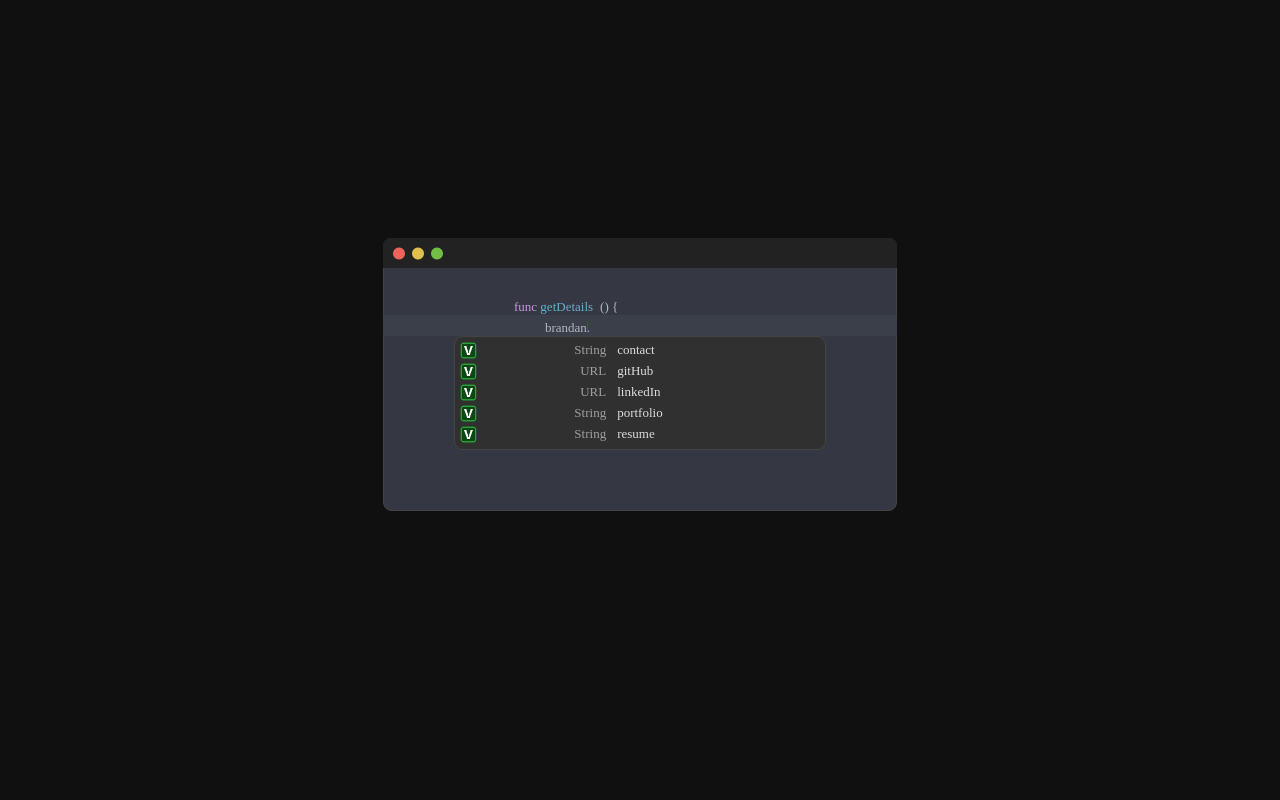
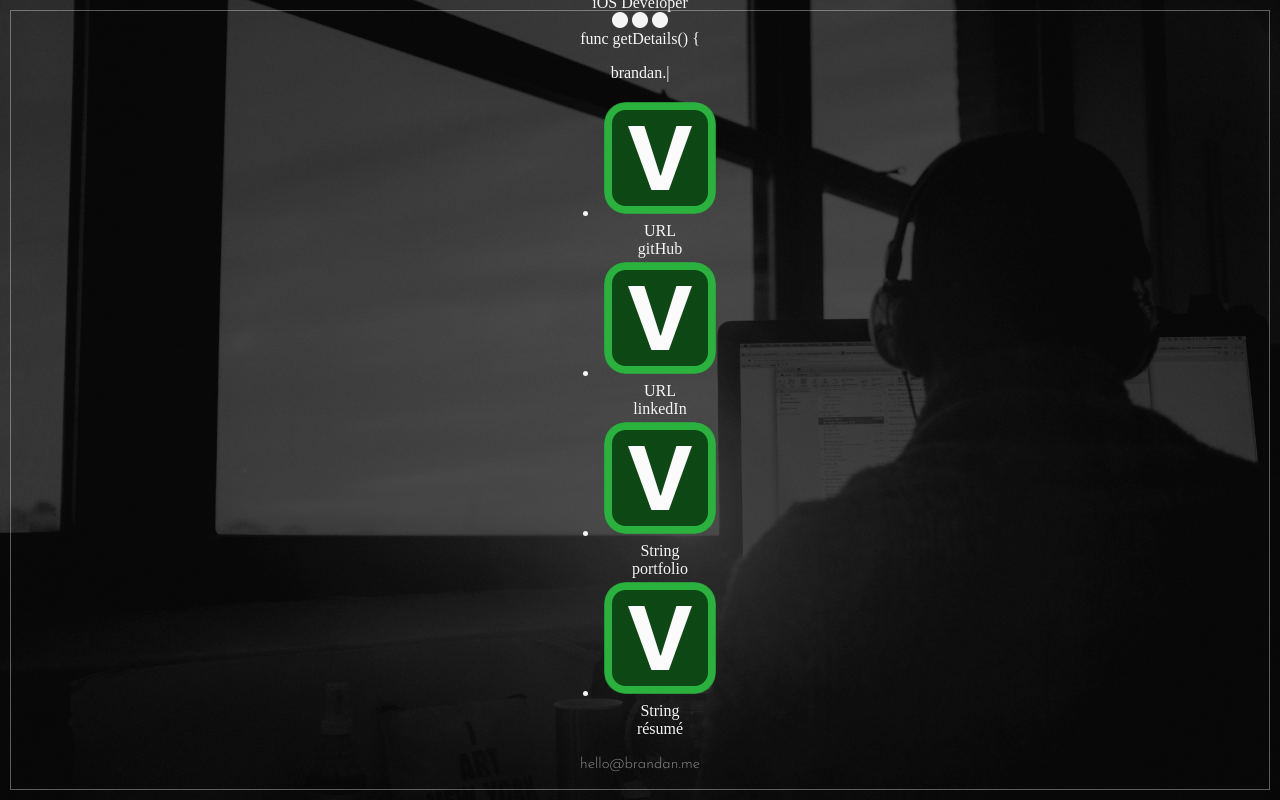
Before and after one commit to brandanmcdevitt/brandanmcdevitt.github.io, a PHP site: page /test.html in a window 1280 px wide. Run offline with PHP 8.4, Linux system fonts and the light colour scheme; some libraries are stand-ins or nearby versions; some web fonts are replaced.

Commit message:
Changes to /test

```diff
--- a/css/secondary.css
+++ b/css/secondary.css
@@ -1,11 +1,10 @@
+@import url('https://fonts.googleapis.com/css?family=Josefin+Sans:300,700&display=swap');
 @font-face {
     font-family: 'firaCode';
       src: url('https://cdn.rawgit.com/tonsky/FiraCode/master/distr/ttf/FiraCode-Regular.ttf');
       font-style: normal;
       font-weight: normal;
   }
-
-
 
 body {
     background-color: #111010;
@@ -27,8 +26,7 @@ body {
     }
 
   .popover {
-    height: 112px;
-    width: 370px;
+    width: 100%;
     background-color: #303030;
     border-radius: 9px;
     border: 1px solid #444444;
@@ -119,14 +117,15 @@ body {
       margin-top: -4%;
       max-width: 80%;
       overflow: hidden;
-      border-radius: 8px;
       }
 
         .xcode {
+          position: relative;
           padding: 60px 70px;
           background: #353842;
           border-radius: 8px;
           border: 1px solid #444444;
+          overflow: hidden;
           }
 
           #blink {
@@ -210,3 +209,58 @@ left: -4px;
       font-family: firaCode !important;
     font-variant-ligatures: contextual;
       }
+
+      .about {
+        color: #fff;
+        margin-bottom: 40px;
+        font-family: 'Josefin Sans', sans-serif;
+        text-align: left;
+        background-image: -webkit-gradient(linear, left top, right top, from(#ee65de), to(#26cbff));
+        image-rendering: -webkit-gradient(linear, left top, right top, from(#ee65de), to(#26cbff));
+        background-image: linear-gradient(to right, #ee65de, #26cbff);
+        background-size: 100% 1px;
+        background-position: center bottom;
+        background-repeat: no-repeat;
+        padding: 0 0 40px 0;
+        }
+
+        .under {
+          color: #fff;
+          margin-top: 40px;
+          }
+
+          .fas.fa-pizza-slice {
+            color: rgb(215, 151, 68);
+            }
+
+            .email-link {
+              color: #fff;
+font-size: 15px;
+text-decoration: none;
+font-family: "Josefin Sans", sans serif;
+font-weight: 300;
+opacity: .5;
+-webkit-transition: opacity .1s ease-in;
+background-image: -webkit-gradient(linear, left top, right top, from(#ee65de), to(#26cbff));
+        image-rendering: -webkit-gradient(linear, left top, right top, from(#ee65de), to(#26cbff));
+        background-image: linear-gradient(to right, #ee65de, #26cbff);
+        background-size: 100% 1px;
+        background-position: center bottom;
+        background-repeat: no-repeat;
+          }
+
+          .email-link:hover {
+            opacity: 1;
+          }
+
+        /* .wrapper:after {
+          border: 1px solid;
+          border-image-source: linear-gradient(to right, #ee65de, #26cbff);
+          border-image-slice: 1;
+          content: '';
+          position: fixed;
+          top: 10px;
+          left: 10px;
+          bottom: 10px;
+          right: 10px;
+          } */
--- a/test.html
+++ b/test.html
@@ -2,7 +2,7 @@
 <html>
 
 <head>
-  <link rel="stylesheet" href="css/secondary.css">
+  <link rel="stylesheet" href="css/main.css">
   <meta charset="utf-8">
   <title></title>
   <meta name="author" content="">
@@ -15,6 +15,12 @@
 <div class="wrapper">
 <div class="wrapper-inner">
 
+<div class="about">
+
+Brandan McDevitt<br/>
+iOS Developer</br>
+</div>
+
 <div class="xcode">
 <div class="title-bar">
 <span id="close"><i class="fas fa-circle"></i></span>
@@ -25,18 +31,22 @@
 <span class="func">func</span> <span class="func-name">getDetails</span>() {
 <p>brandan.<span id="blink">|</span></p>
 </div>
-
 <div class="popover">
   <div class="details">
     <ul>
-      <li id="first"><img class="codesense-icon" src="/images/variable-asset.png"><div class="half-content left">String</div><div class="half-content right">contact</div></li>
-      <li><img class="codesense-icon" src="/images/variable-asset.png"><div class="half-content left">URL</div><div class="half-content right">gitHub</div></li>
+      <li id="first"><img class="codesense-icon" src="/images/variable-asset.png"><div class="half-content left">URL</div><div class="half-content right">gitHub</div></li>
       <li><img class="codesense-icon" src="/images/variable-asset.png"><div class="half-content left">URL</div><div class="half-content right">linkedIn</div></li>
       <li><img class="codesense-icon" src="/images/variable-asset.png"><div class="half-content left">String</div><div class="half-content right">portfolio</div></li>
-      <li id="last"><img class="codesense-icon" src="/images/variable-asset.png"><div class="half-content left">String</div><div class="half-content right">resume</div></li>
+      <li id="last"><img class="codesense-icon" src="/images/variable-asset.png"><div class="half-content left">String</div><div class="half-content right">résumé</div></li>
     </ul>
   </div>
 </div>
+</div>
+
+<div class="under">
+<!--<i class="fab fa-apple"></i>-->
+<!--<i class="fas fa-pizza-slice"></i><br/>-->
+<a class="email-link" target="_blank" href="mailto:hello@brandan.me">hello@brandan.me</a>
 </div>
 
 
```
Also changed, not shown: 2 other files.
